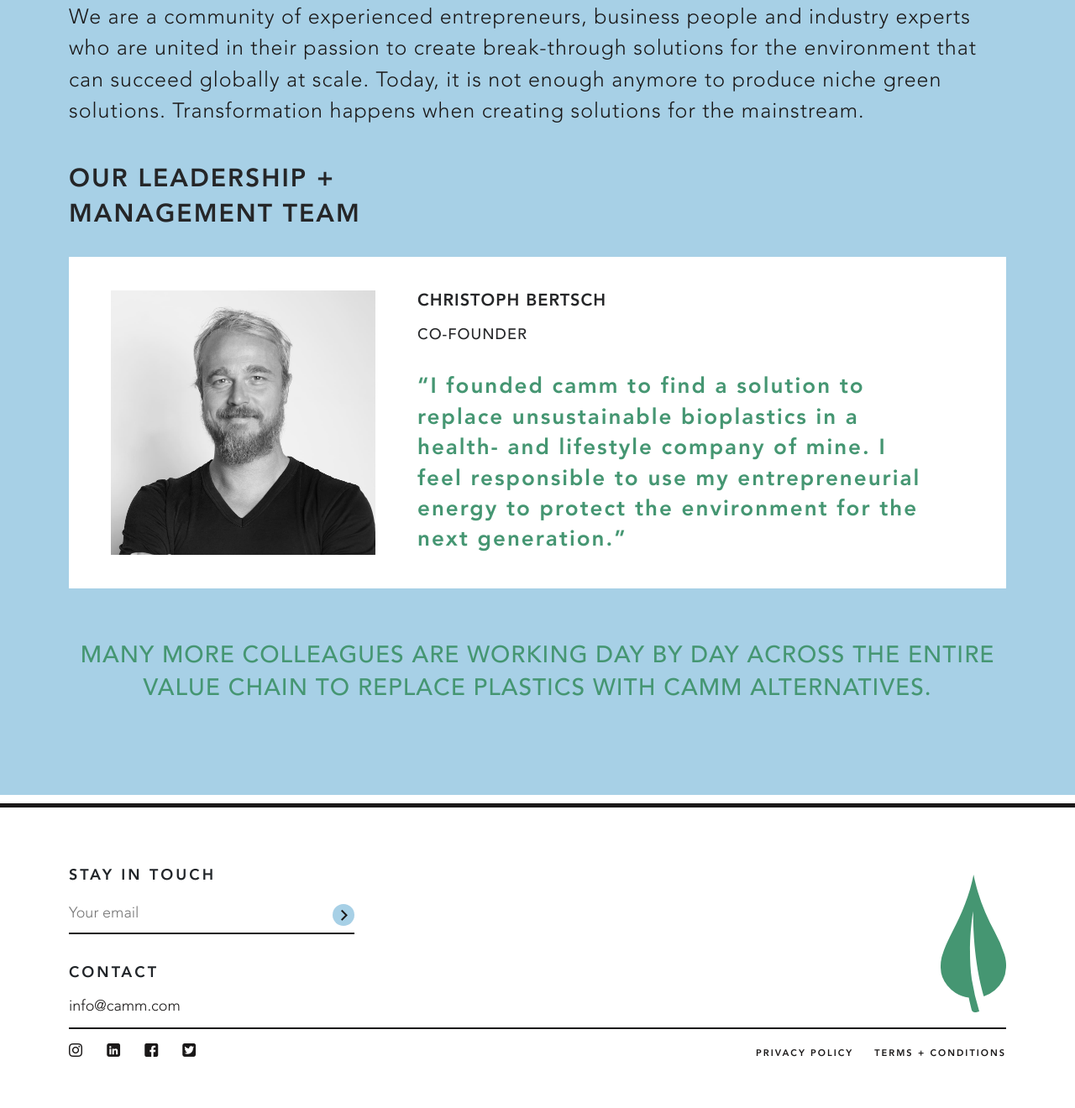
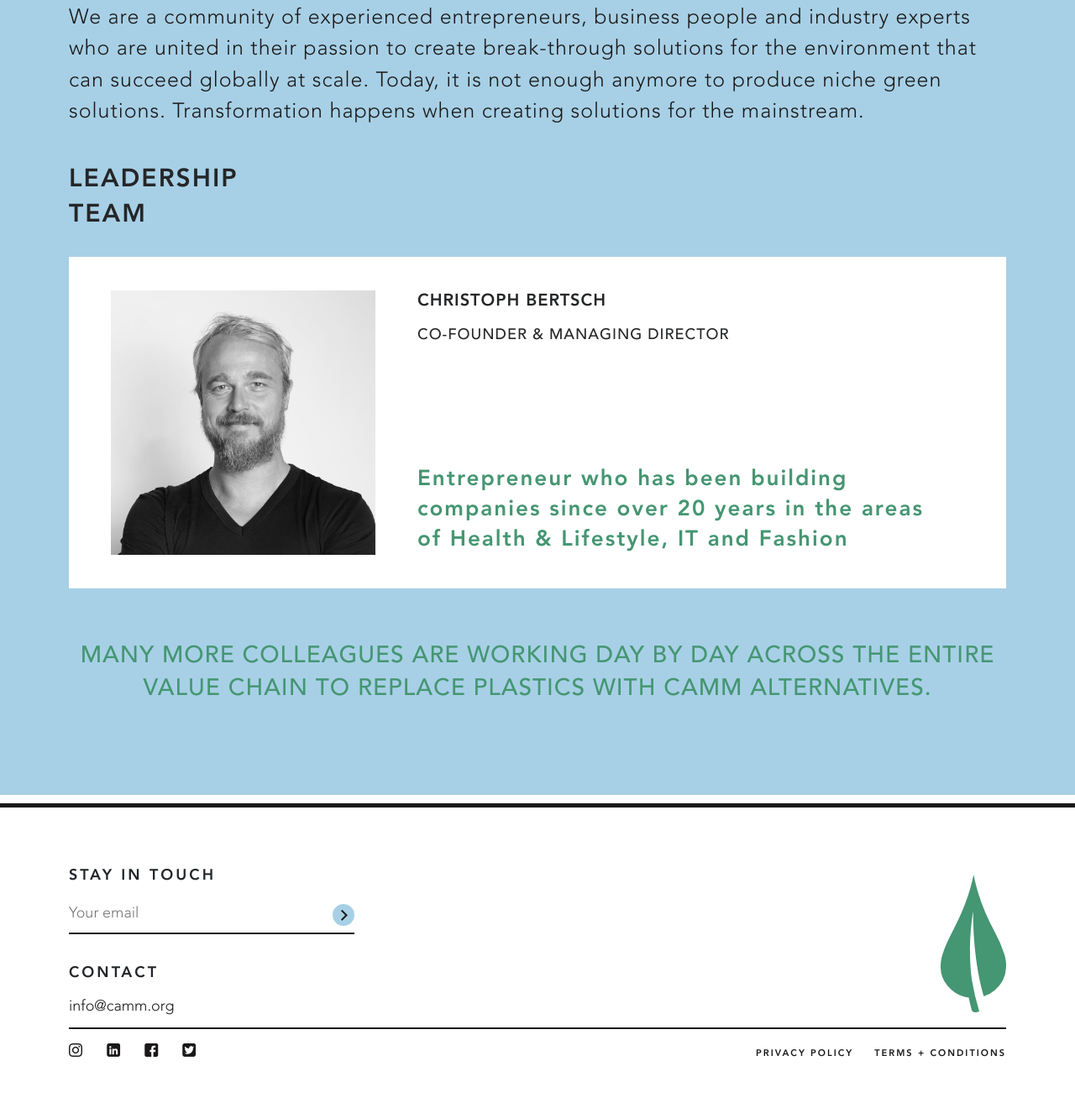
Before and after one commit to timseo/camm, a PHP site: page /team.html in a window 1280 px wide. Shown: the part 271-1591 px from the top of the page at 84% size. Run offline with PHP 8.4, Linux system fonts and the light colour scheme; some web fonts are replaced.

Commit message:
copy edits

```diff
--- a/about.html
+++ b/about.html
@@ -5,7 +5,7 @@
     <meta charset="utf-8">
     <meta name="viewport" content="width=device-width, initial-scale=1">
 
-    <title>About</title>
+    <title>CAMM | About</title>
     <!-- Bootstrap CSS -->
     <link rel="stylesheet" href="assets/css/bootstrap.min.css">
     <link rel="stylesheet" href="assets/css/icon.css">
@@ -60,7 +60,7 @@
       </div>
       <div class="middle-part">
         <div class="container">
-          <p>The material will be fully biobased and can be made out of bio waste from renewables. It is water soluble, home compostable and easily recyclable. </p>
+          <p>The material will be fully biobased and can be made out of bio waste from renewables. It is water soluble, compostable and easily recyclable. </p>
         </div>
       </div>
       <div class="bottom-part">
@@ -87,7 +87,7 @@
             <button class="btn"><span class="customicon customicon-arrow-right"></span></button>
           </div>
           <h4>CONTACT</h4>
-          <a href="mailto:info@camm.com">info@camm.com</a>
+          <a href="mailto:info@camm.org">info@camm.org</a>
         </form>
         <div class="footer-bottom">
           <div class="social">
--- a/applications.html
+++ b/applications.html
@@ -6,7 +6,7 @@
   <meta charset="utf-8">
   <meta name="viewport" content="width=device-width, initial-scale=1">
 
-  <title>Applications</title>
+  <title>CAMM | Applications</title>
   <!-- Bootstrap CSS -->
   <link rel="stylesheet" href="assets/css/bootstrap.min.css">
   <link rel="stylesheet" href="assets/css/icon.css">
@@ -403,7 +403,7 @@
           <button class="btn"><span class="customicon customicon-arrow-right"></span></button>
         </div>
         <h4>CONTACT</h4>
-        <a href="mailto:info@camm.com">info@camm.com</a>
+        <a href="mailto:info@camm.org">info@camm.org</a>
       </form>
       <div class="footer-bottom">
         <div class="social">
--- a/assets/css/style.css
+++ b/assets/css/style.css
@@ -2010,7 +2010,7 @@
   }
 }
 .product-section {
-  background-color: #1A1818;
+  background-color: #000;
 }
 .product-section .product-content {
   background-color: #000;
--- a/jobs.html
+++ b/jobs.html
@@ -5,7 +5,7 @@
     <meta charset="utf-8">
     <meta name="viewport" content="width=device-width, initial-scale=1">
 
-    <title>Jobs</title>
+    <title>CAMM | Jobs</title>
     <!-- Bootstrap CSS -->
     <link rel="stylesheet" href="assets/css/bootstrap.min.css">
     <link rel="stylesheet" href="assets/css/icon.css">
@@ -64,7 +64,7 @@
             <button class="btn"><span class="customicon customicon-arrow-right"></span></button>
           </div>
           <h4>CONTACT</h4>
-          <a href="mailto:info@camm.com">info@camm.com</a>
+          <a href="mailto:info@camm.org">info@camm.org</a>
         </form>
         <div class="footer-bottom">
           <div class="social">
--- a/sendemail.php
+++ b/sendemail.php
@@ -2,7 +2,7 @@
 
 // Define some constants
 define( "RECIPIENT_NAME", "camm" );
-define( "RECIPIENT_EMAIL", "info@camm.com" );
+define( "RECIPIENT_EMAIL", "info@camm.org" );
 
 
 // Read the form values
--- a/team.html
+++ b/team.html
@@ -5,7 +5,7 @@
     <meta charset="utf-8">
     <meta name="viewport" content="width=device-width, initial-scale=1">
 
-    <title>Team</title>
+    <title>CAMM | Team</title>
     <!-- Bootstrap CSS -->
     <link rel="stylesheet" href="assets/css/bootstrap.min.css">
     <link rel="stylesheet" href="assets/css/icon.css">
@@ -49,8 +49,8 @@
       <div class="container">
         <h2>THE TEAM BEHIND CAMM</h2>
         <p>We are a community of experienced entrepreneurs, business people and industry experts who are united in their passion to create break-through solutions for the environment that can succeed globally at scale. Today, it is not enough anymore to produce niche green solutions. Transformation happens when creating solutions for the mainstream. </p>
-        <h4>OUR LEADERSHIP +<br>
-          MANAGEMENT TEAM</h4>
+        <h4>LEADERSHIP<br>
+          TEAM</h4>
 
           <div class="swiper memberSwiper">
             <div class="swiper-wrapper">
@@ -59,8 +59,8 @@
                   <img src="assets/image/camm-christoph-bertsch.jpg" alt="camm christoph bertsch">
                   <div class="text">
                     <h6>Christoph Bertsch</h6>
-                    <p>Co-Founder</p>
-                    <h4>“I founded camm to find a solution to replace unsustainable bioplastics in a health- and lifestyle company of mine. I feel responsible to use my entrepreneurial energy to protect the environment for the next generation.”</h4>
+                    <p>Co-Founder & Managing Director</p>
+                    <h4>Entrepreneur who has been building companies since over 20 years in the areas of Health & Lifestyle, IT and Fashion</h4>
                   </div>
                 </div>
               </div>
@@ -69,7 +69,7 @@
                   <img src="assets/image/camm-tom-staggs.jpg" alt="camm tom staggs">
                   <div class="text">
                     <h6>TOM STAGGS</h6>
-                    <p>Co-Founder & Executive Chairman</p>
+                    <p>Co-Founder</p>
                     <h4>Business executive and investor with 30 years of experience at top management level. Former CFO/ COO Disney</h4>
                   </div>
                 </div>
@@ -103,7 +103,7 @@
             <button class="btn"><span class="customicon customicon-arrow-right"></span></button>
           </div>
           <h4>CONTACT</h4>
-          <a href="mailto:info@camm.com">info@camm.com</a>
+          <a href="mailto:info@camm.org">info@camm.org</a>
         </form>
         <div class="footer-bottom">
           <div class="social">
```
Also changed, not shown: faq.html (+8 -8 lines), index.html (+8 -9 lines), assets/image/camm-christoph-bertsch.jpg, assets/image/camm-nanda-bergstein.jpg, assets/image/camm-tom-staggs.jpg, 3 other files.
